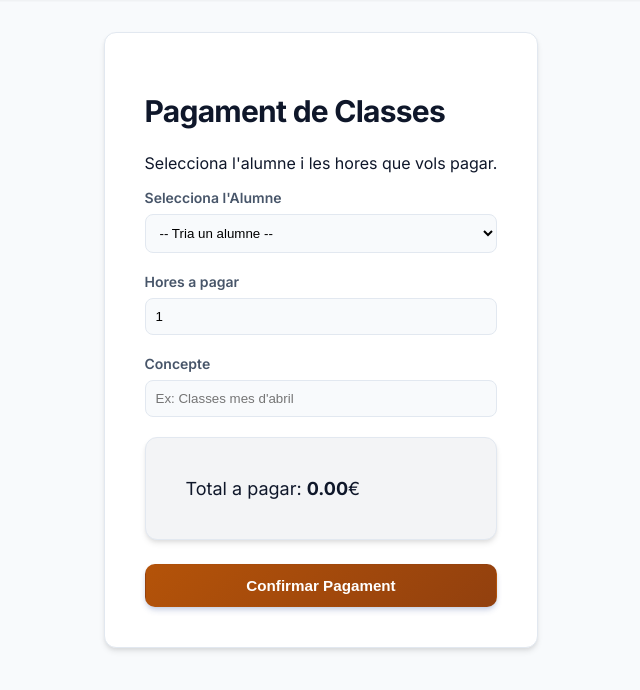
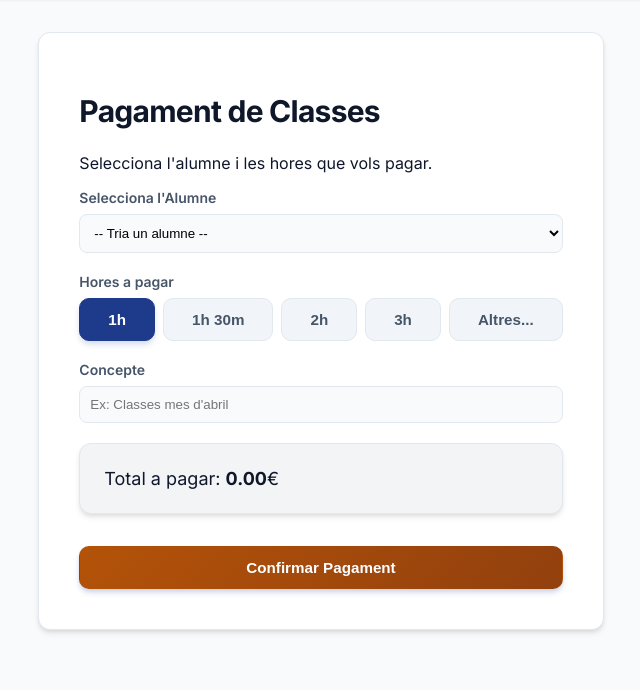
Before and after one commit to mambon5/appduoda, a Django app: page /pagament-pares/ in a window 1280 px wide. Shown: the part 65-755 px from the top of the page, without its empty margins (319-959 px from the left). Run offline with Django 5.2, Linux system fonts and the light colour scheme; data that the repository does not hold is empty.

Commit message:
canvis petits

```diff
--- a/appduoda/gestio/forms.py
+++ b/appduoda/gestio/forms.py
@@ -35,7 +35,7 @@ class AlumneRegistrationForm(forms.ModelForm):
         fields = ['nom', 'cognoms', 'adreca', 'telefon_pare', 'email_pare', 'nom_centre']
 
 class PagamentPareForm(forms.ModelForm):
-    hores = forms.IntegerField(min_value=1, initial=1)
+    hores = forms.DecimalField(min_value=0.5, initial=1, max_digits=5, decimal_places=2)
 
     class Meta:
         model = PagamentAlumne
--- a/appduoda/gestio/templates/gestio/pagament_pares.html
+++ b/appduoda/gestio/templates/gestio/pagament_pares.html
@@ -21,17 +21,39 @@
 
         <div class="form-group">
             <label>Hores a pagar</label>
-            <input type="number" name="hores" id="hores-input" value="1" min="1" required oninput="calculatePrice()">
+            <input type="hidden" name="hores" id="hores-input" value="1">
+            <div id="hores-presets" style="display: flex; gap: 0.5rem; flex-wrap: wrap;">
+                <button type="button" class="btn btn-secondary active" data-value="1" onclick="setHores(1)">1h</button>
+                <button type="button" class="btn btn-secondary" data-value="1.5" onclick="setHores(1.5)">1h 30m</button>
+                <button type="button" class="btn btn-secondary" data-value="2" onclick="setHores(2)">2h</button>
+                <button type="button" class="btn btn-secondary" data-value="3" onclick="setHores(3)">3h</button>
+                <button type="button" class="btn btn-secondary" id="custom-hours-btn"
+                    onclick="toggleCustomHours()">Altres...</button>
+            </div>
+            <div id="custom-hours-container" style="display: none; margin-top: 0.75rem;">
+                <input type="number" step="0.5" min="0.5" id="custom-hores" placeholder="Introdueix hores manualment"
+                    oninput="setHores(this.value, true)" style="max-width: 250px;">
+            </div>
         </div>
+
+        <style>
+            #hores-presets .btn.active {
+                background-color: var(--primary);
+                color: white;
+                border: 1px solid var(--primary);
+                box-shadow: 0 4px 6px -1px rgba(30, 58, 138, 0.2);
+            }
+        </style>
 
         <div class="form-group">
             <label>Concepte</label>
             <input type="text" name="concepte" placeholder="Ex: Classes mes d'abril">
         </div>
 
-        <div class="card" style="background-color: #f3f4f6; margin-bottom: 1.5rem;">
+        <div class="card"
+            style="background-color: #f3f4f6; margin-bottom: 2rem; padding: 1.5rem; border: 1px solid var(--border);">
             <p style="margin: 0; font-size: 1.125rem;">Total a pagar: <strong id="total-price">0.00</strong>€</p>
-            <small id="price-detail"></small>
+            <small id="price-detail" style="color: #64748b;"></small>
         </div>
 
         <button type="submit" class="btn btn-gold" style="width: 100%;">Confirmar Pagament</button>
@@ -39,16 +61,44 @@
 </div>
 
 <script>
+    function setHores(valor, isCustom = false) {
+        document.getElementById('hores-input').value = valor;
+
+        // Update active button state
+        const buttons = document.querySelectorAll('#hores-presets .btn');
+        buttons.forEach(btn => {
+            if (!isCustom && btn.getAttribute('data-value') == valor) {
+                btn.classList.add('active');
+            } else if (isCustom && btn.id === 'custom-hours-btn') {
+                btn.classList.add('active');
+            } else {
+                btn.classList.remove('active');
+            }
+        });
+
+        calculatePrice();
+    }
+
+    function toggleCustomHours() {
+        const container = document.getElementById('custom-hours-container');
+        if (container.style.display === 'none') {
+            container.style.display = 'block';
+            document.getElementById('custom-hores').focus();
+        } else {
+            container.style.display = 'none';
+        }
+    }
+
     function calculatePrice() {
         const select = document.getElementById('alumne-select');
         const hores = document.getElementById('hores-input').value;
         const option = select.options[select.selectedIndex];
         const pricePerHour = parseFloat(option.getAttribute('data-price')) || 0;
 
-        const total = pricePerHour * hores;
+        const total = pricePerHour * parseFloat(hores || 0);
         document.getElementById('total-price').innerText = total.toFixed(2);
 
-        if (pricePerHour > 0) {
+        if (pricePerHour > 0 && hores > 0) {
             document.getElementById('price-detail').innerText = `${pricePerHour}€/hora x ${hores}h`;
         } else {
             document.getElementById('price-detail').innerText = '';
--- a/appduoda/gestio/views.py
+++ b/appduoda/gestio/views.py
@@ -62,7 +62,7 @@ def dashboard_profe_view(request):
 def pagament_pares_view(request):
     if request.method == 'POST':
         alumne_id = request.POST.get('alumne')
-        hores = int(request.POST.get('hores', 1))
+        hores = Decimal(request.POST.get('hores', '1'))
         concepte = request.POST.get('concepte', '')
 
         try:
```
